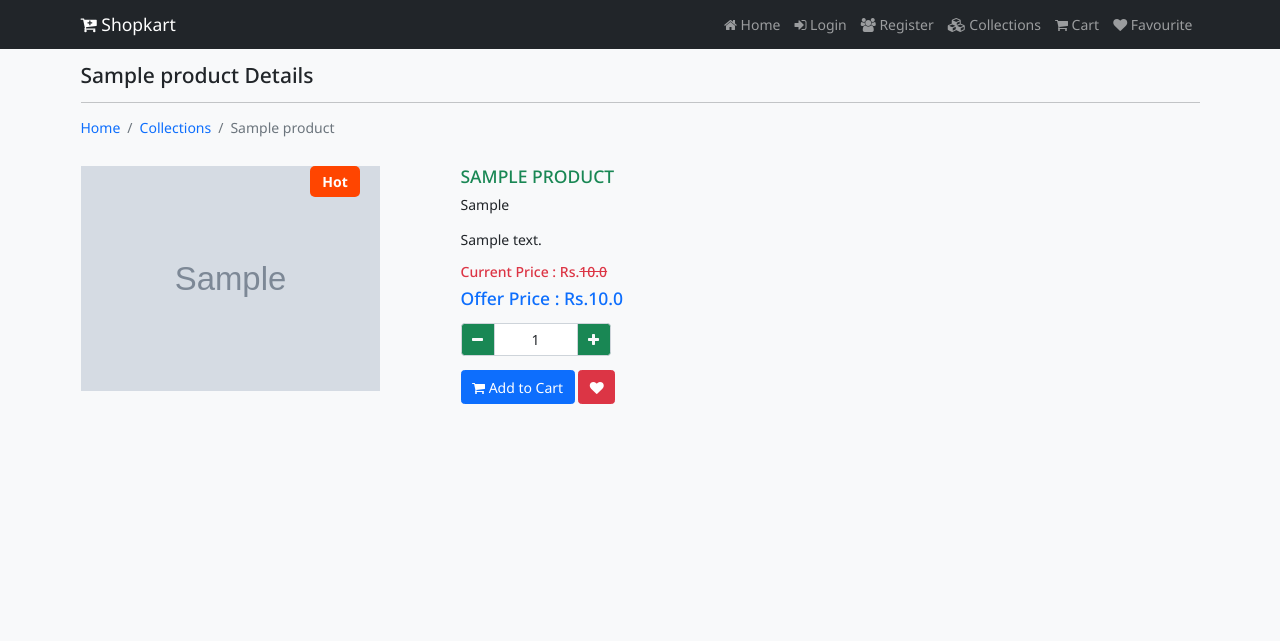
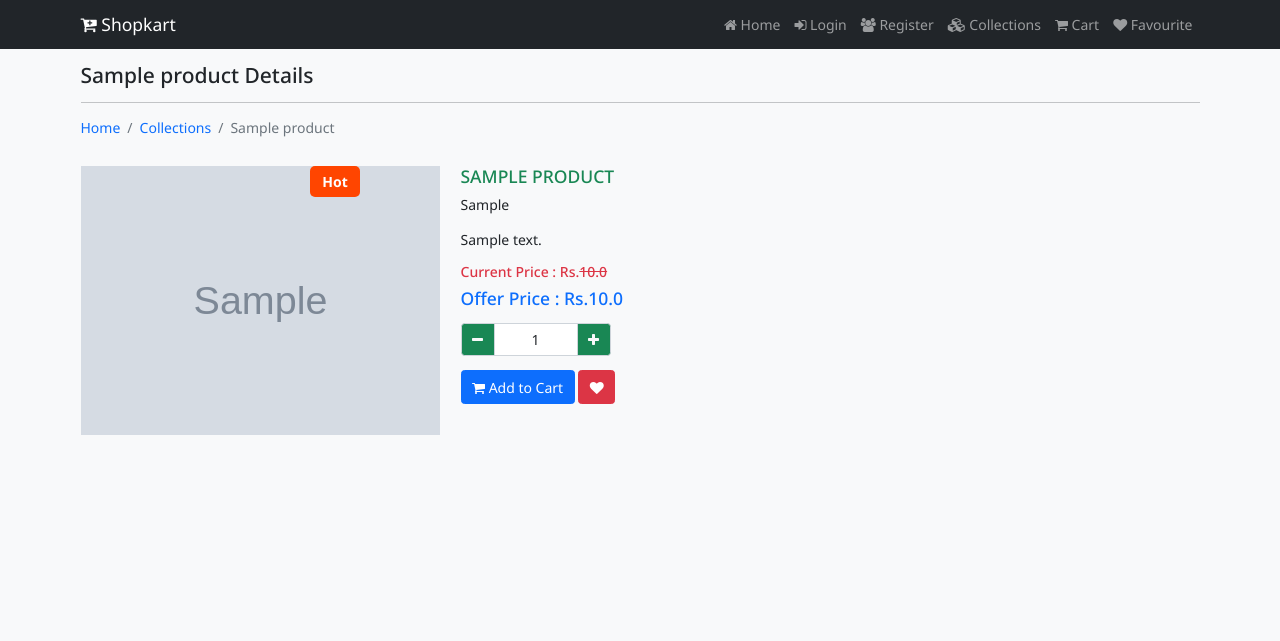
Before and after one commit to VSudharson/E-commerce-website---Shopkart, a Django app: template shop/templates/shop/products/product_details.html in a window 1280 px wide. Shown: the top 641 px of the page. Run offline with Django 5.2, Linux system fonts and the light colour scheme; the template is opened without the code that fills it: values that come from a table or form of the project are taken from there, others are empty; tables that the repository leaves empty hold one stand-in row (values such as "Sample post"); grey boxes marked "Sample" are stand-in pictures.

Commit message:
Modified

```diff
--- a/shop/templates/shop/products/product_details.html
+++ b/shop/templates/shop/products/product_details.html
@@ -22,9 +22,9 @@
                 {% if products.trending %}
                 <div class="hot">Hot</div>
                 {% endif %}
-                <img src="{{products.product_image.url}}" class="col-lg-10 col-md-6" alt="{{products}}">
+                <img src="{{products.product_image.url}}" class="col-12" alt="{{products}}">
             </div>
-            <div class="col-8 my-3">
+            <div class="col-lg-8 col-md-6 my-3">
                 <h5 class="text-success">{{products | upper}}</h5>
                 <P>{{products.vendor}}</P>
                 <p>{{products.description}} </p>
```
